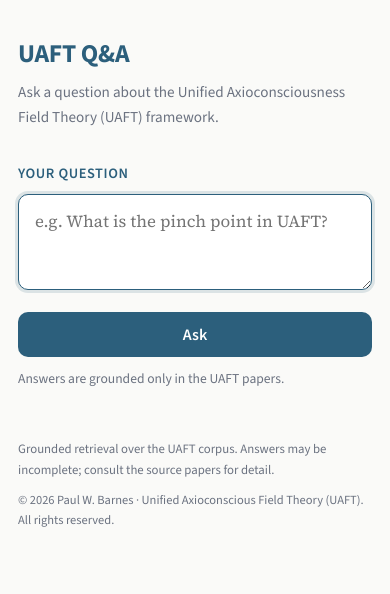
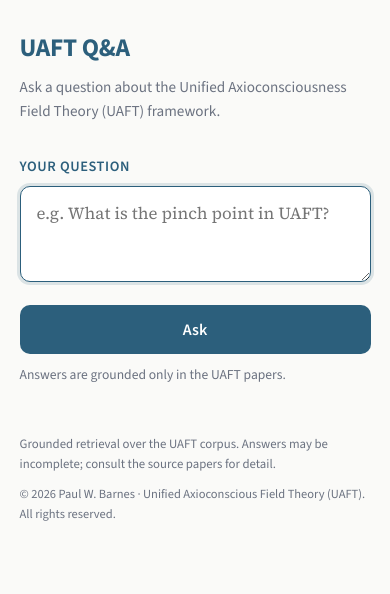
Before and after one commit to axioconsciousness/uaft-qa, a Flask app: page / in a window 390 px wide. Shown: the top 594 px of the page. Run offline with Flask 3, Linux system fonts and the light colour scheme.

Commit message:
Mobile-first responsive pass: fluid type/spacing, overflow guards, 16px+ inputs
Switches sizing from desktop-with-a-breakpoint to fluid clamp() type and
padding so the page is sized for the device rather than zoomed out to fit.
Adds overflow-x guards (prevents the zoom-out that shrinks text), a 16px
input floor (stops iOS focus-zoom), and a 48px Ask button touch target.

Co-Authored-By: Claude Opus 4.8 <noreply@anthropic.com>

```diff
--- a/templates/index.html
+++ b/templates/index.html
@@ -21,19 +21,20 @@
     * { box-sizing: border-box; }
     html, body { margin: 0; padding: 0; }
     html { -webkit-text-size-adjust: 100%; }
+    html, body { overflow-x: hidden; max-width: 100%; }
     body {
       background: var(--bg);
       color: var(--text);
       font-family: "Source Serif 4", Georgia, serif;
-      font-size: 18px;
-      line-height: 1.65;
+      font-size: clamp(16.5px, 4.3vw, 18px);
+      line-height: 1.6;
       -webkit-font-smoothing: antialiased;
       overflow-wrap: break-word;
     }
     .wrap {
       max-width: var(--maxw);
       margin: 0 auto;
-      padding: 56px 24px 96px;
+      padding: clamp(28px, 7vw, 56px) clamp(16px, 5vw, 24px) clamp(56px, 12vw, 96px);
     }
     h1, h2, h3, label, button {
       font-family: "Source Sans 3", -apple-system, system-ui, sans-serif;
@@ -41,7 +42,7 @@
     h1 {
       color: var(--accent);
       font-weight: 700;
-      font-size: 2rem;
+      font-size: clamp(1.55rem, 6.5vw, 2rem);
       margin: 0 0 6px;
       letter-spacing: -0.01em;
     }
@@ -70,7 +71,7 @@
       border-radius: 10px;
       background: #fff;
       font-family: "Source Serif 4", Georgia, serif;
-      font-size: 1.05rem;
+      font-size: max(16px, 1.05rem);
       line-height: 1.5;
       color: var(--text);
     }
@@ -90,12 +91,13 @@
       color: #fff;
       border: none;
       border-radius: 10px;
-      padding: 12px 22px;
-      min-height: 44px;
+      padding: 14px 22px;
+      min-height: 48px;
       font-size: 1rem;
       font-weight: 600;
       cursor: pointer;
       touch-action: manipulation;
+      -webkit-tap-highlight-color: transparent;
       transition: opacity 0.15s ease;
     }
     button:hover { opacity: 0.92; }
@@ -107,7 +109,7 @@
     }
     .answer {
       margin-top: 28px;
-      padding: 24px 26px;
+      padding: clamp(16px, 4.5vw, 24px) clamp(16px, 4.5vw, 26px);
       background: #fff;
       border: 1px solid #e7e5dd;
       border-left: 4px solid var(--accent);
@@ -170,14 +172,12 @@
     footer p { margin: 0; }
     footer .copyright { margin-top: 10px; font-size: 0.78rem; }
 
-    @media (max-width: 600px) {
-      body { font-size: 17px; }
-      .wrap { padding: 32px 18px 64px; }
-      h1 { font-size: 1.6rem; }
+    /* Fluid type + spacing above handle sizing; the breakpoint only restacks
+       the controls so the Ask button gets a full-width touch target. */
+    @media (max-width: 640px) {
       .row { flex-direction: column; align-items: stretch; gap: 10px; }
       button { width: 100%; }
       .hint { text-align: left; }
-      .answer { padding: 18px 18px; }
     }
   </style>
 </head>
```
